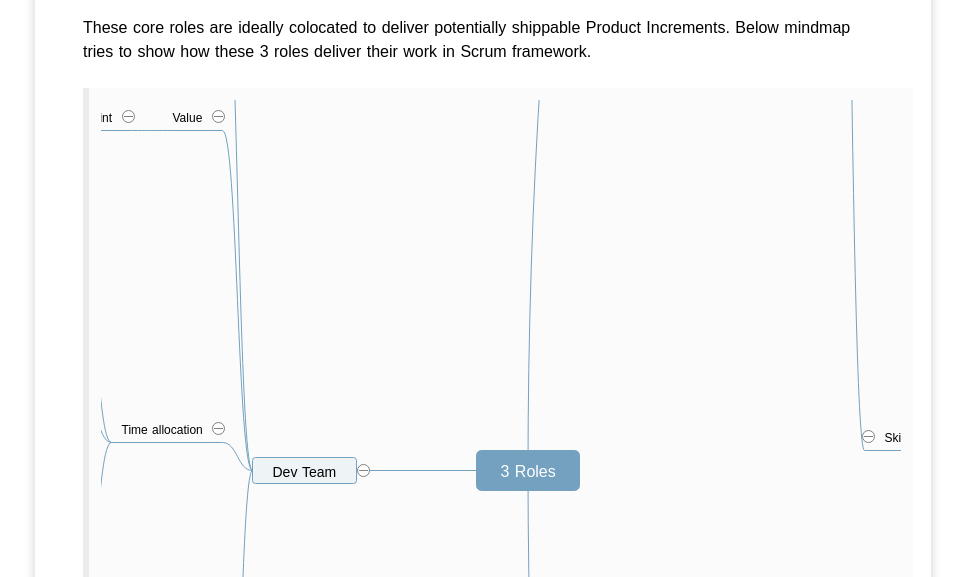
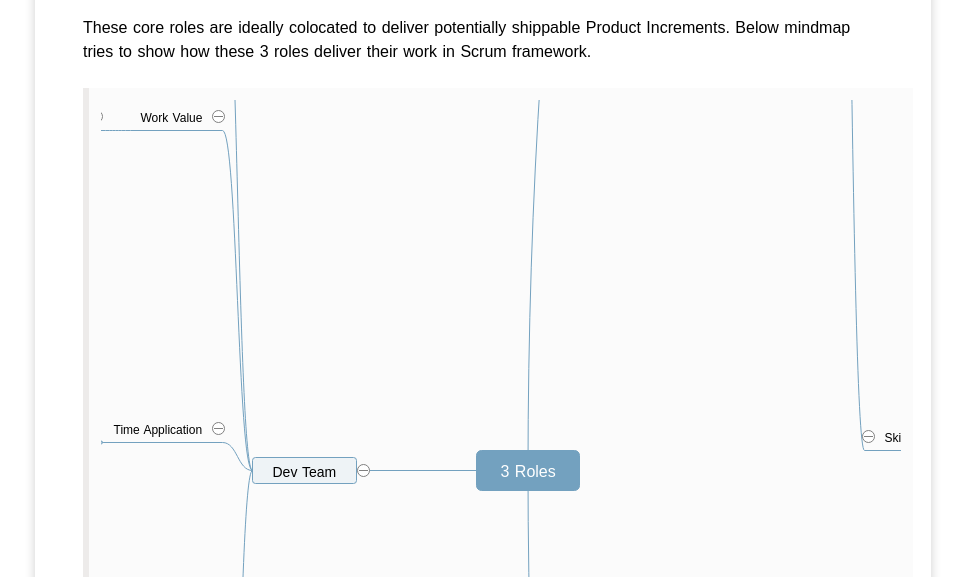
Before and after one commit to yangoliver/yangoliver.github.io, a Jekyll site: the page built from _posts/2016/2016-08-26-agile-notes-1.md, in a window 1280 px wide and 900 px high, scrolled down 2409 px. Shown: the part 149-726 px from the top of the window, without its empty margins (157-1122 px from the left). Built offline with Jekyll 4.4.1, drawn with Linux system fonts in a browser that asks for light colours; comment, search, counter and statistics services are not loaded; some of the changed lines change nothing that is shown.

Commit message:
update: mindmaps per PO traning self-review

```diff
--- a/_posts/2016/2016-08-26-agile-notes-1.md
+++ b/_posts/2016/2016-08-26-agile-notes-1.md
@@ -101,31 +101,36 @@
         - Scrum team
           - Split big backlogs at sprint level
           - Only interacts with upper level POs
-    - Value
-      - Accountale for winning in the market
+    - Work Values
+      - Accountable for winning in the market by visionary product ROADMAP and PLAN
         - Drive product success
         - Product vision
-        - Own product backlog
         - Maximize ROI
         - Define value
-        - Prioritize the work
-        - Accept/Reject the work
         - Determine release
-      - Maximizing the value of the product and of the dev team by following outcome
-        - Visionary product backlogs
+      - Maximizing the value of the product and of the dev team by driving clear READY and DONE
         - Clear sprint backlogs
-    - Time Allocation
+          - Own product backlog
+          - Prioritize the work
+        - Clear of DoD and acceptance criteria
+          - Accept/Reject the work
+    - Time Application
       - 50% time on external people (customer, sales & marketing, architect, stakeholder etc.)
         - Investigations, interactions and analysis
           - Customer
           - Market
           - Industry
       - 50% time in scrum team
-        - Sprint planning
-        - Backlog refinement
-        - Sprint review
-        - Retrospective
-        - Daily scrum (Optional)
+        - Flow management
+          - Release flow management
+            - Backlog grooming
+            - PI/Release planning
+          - Sprint flow management
+            - Backlog grooming
+            - Sprint planning
+            - Sprint review
+            - Retrospective
+            - Daily scrum (Optional)
       - Output
         - Product vision
         - Product roadmap
@@ -133,7 +138,7 @@
         - Product Backlog (owner)
         - Sprint Backlog (owner)
         - Product Increment (accept/reject)
-    - Skills
+    - Skill Requirements
       - Domain knowledge
         - Understand Industry
           - Vision
@@ -162,7 +167,7 @@
   - Scrum Master
     - Position
       - One per product/team
-    - Value
+    - Work Value
       - Accountable for removing team impediments and empowering team to deliver the product goals
         - IS: an Agile coach
           - Facilitate team to follow Agile values, principles, and practices
@@ -170,7 +175,7 @@
         - IS NOT: a boss
           - Different with Project Manager
           - Let dev team make the decision
-    - Time allocation
+    - Time Application
       - May spend time to cooperate with people outside the team
         - Protect team to focus sprint goals
         - Help on removing external impediments
@@ -199,7 +204,7 @@
           - AIs to run Scrum process
           - Facilate on status update (burn down chart)
         - Coach team to make the decisions to improve process
-    - Skill
+    - Skill Requirements
       - Agile & Scrum knowledge
         - Process
         - Tools
@@ -217,12 +222,12 @@
       - Self-organizing
         - No techincal leader & architect role
         - Use the influence rather than authority
-    - Value
+    - Work Value
       - Accountable for delivering shippable PIs at the end of each Sprint
         - Practice Agile/Scrum principles & values
         - Make and meet commitments by self-organizing
         - Hands-on individual contributor
-    - Time allocation
+    - Time Application
       - Avoid to cross multiple teams or have external dependencies
         - If couldn't, work with external team to define interface clearly
         - Avoid multi-tasks
@@ -238,7 +243,7 @@
           - Task self-assignment
           - Status update
         - Product Increment (dev & test)
-    - Skill
+    - Skill Requirements
       - Technical
         - Full stack
           - End-to-end
@@ -270,6 +275,13 @@
   - PB (Product Backlog)
     - What
       - PB: An ordered list for things(PBIs) need to be done by Scrum team
+        - Large Products: Hierarchical Backlogs
+          - Need hierarchical PO
+        - Multiple Teams: One Product Backlog
+          - Good: Interchangeable teams with general skills
+          - Bad: Different teams with special skills
+        - One Team: Multiple Products
+          - Try to merge to one PB to have single priority
       - [PB must be DEEP](https://www.mountaingoatsoftware.com/blog/make-the-product-backlog-deep)
         - Detailed appropriately
           - Much detail on higher priority PBIs
@@ -284,9 +296,12 @@
       - PBI: whatever must be done to successfully deliver a product
         - Epic
         - Feature
-        - User Story
-        - Enabler Story
-      - PBI: Defination of Ready
+          - User Story
+        - Enabler
+          - Defects
+          - Techincal Work (POC)
+          - Knowledge Acquisition (Investigation)
+      - PBI: DoR (Defination of Ready)
         - User story meet INVEST criteria
           - Independent
           - Negotiable
@@ -304,12 +319,13 @@
         - Type
           - User Story
           - Enabler Story
+            - Defects
             - Spike
-              - Investigtation & POC
+              - Techincal Work (POC)
+              - Knowledge Acquisition (Investigation)
               - Other (non-functional requirements)
                 - Test automation
                 - Tools for productivity
-            - Defect
         - Description
           - 4 ways to present PBIs
             - Feature
@@ -457,11 +473,11 @@
     - How
       - Pick up PBIs and do task break down
         - Hourly granularity
+        - Big task needs a split
         - Don't exceed 8 hours
         - No pre-assignment
       - Task Estimation
         - Hourly granularity
-        - Big task needs a split
         - Daily update remaining work
       - Dev team could change tasks of a PBI freely
       - Once SB is commited, no PBIs could be added into SB
@@ -613,7 +629,7 @@
       - Stakeholder
       - Managers
     - Outcome
-      - PO indentifies what had been done and what hasn't been done
+      - PO identifies what had been done and what hasn't been done
         - PO Accept/Reject work per two conditions
             - DoD
             - Accept criteria
```
